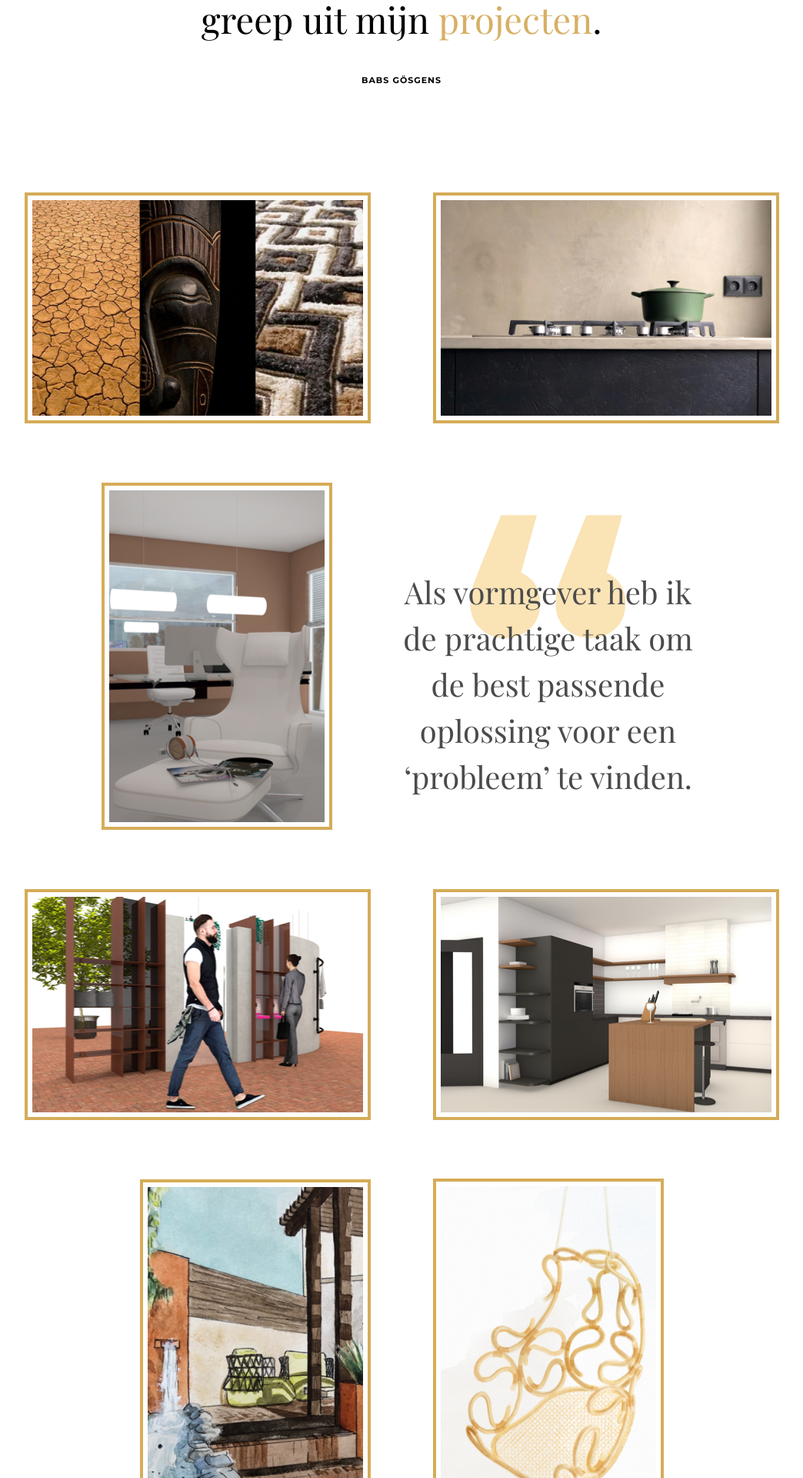
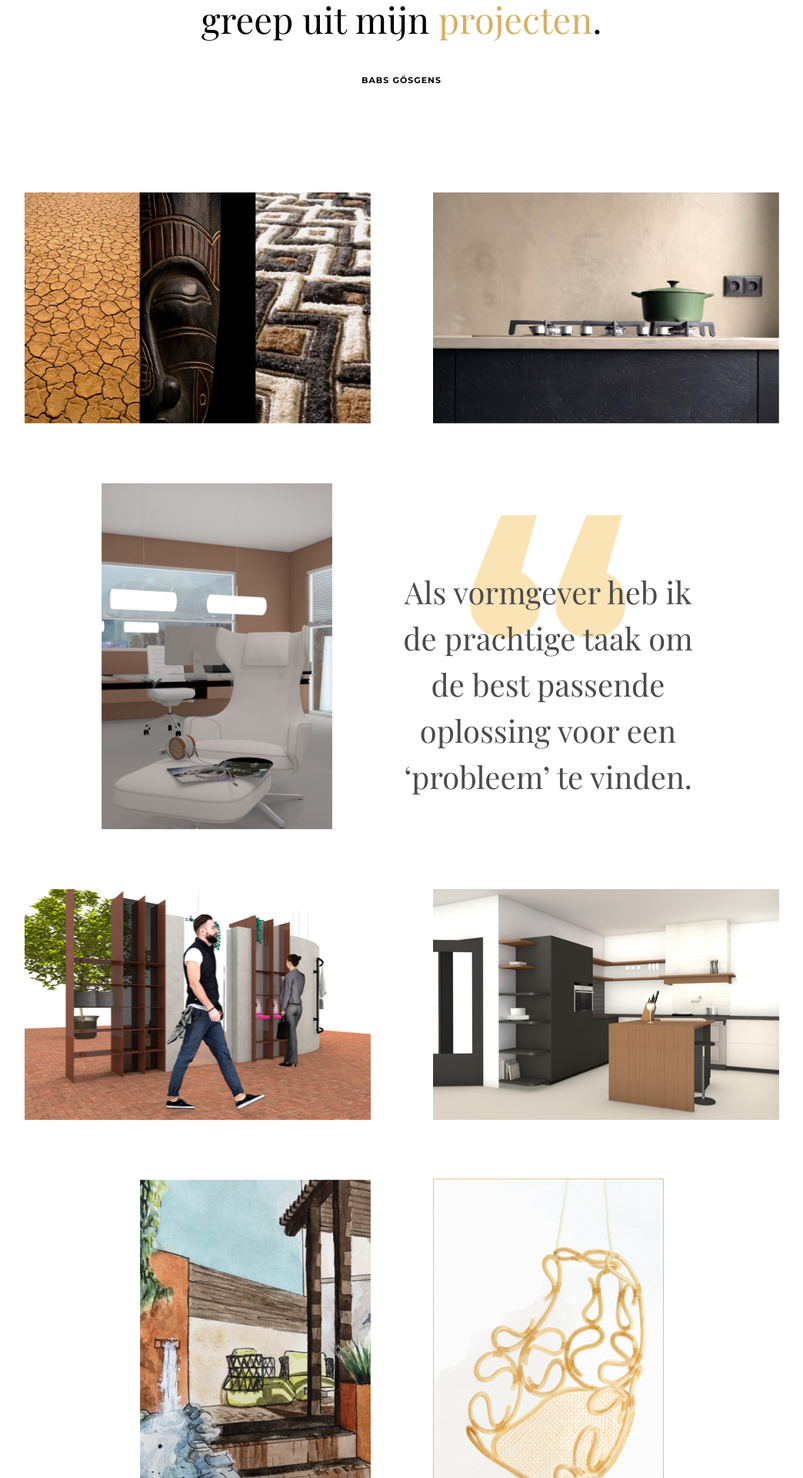
Before and after one commit to babsgosgens/babsgosgens, a Jekyll site: the page built from pages/index.md, in a window 1280 px wide. Shown: the part 427-2347 px from the top of the page at 77% size, without its empty margins (118-1162 px from the left). Built offline with Jekyll 4.4.1, drawn with Linux system fonts in a browser that asks for light colours; some web fonts are replaced.

Commit message:
Hide border

```diff
--- a/assets/css/style.scss
+++ b/assets/css/style.scss
@@ -1114,21 +1114,21 @@
 {
     display: inline-block;
     position: relative;
-    &::before,
-    &::after {
-        content: "";
-        position: absolute;
-        top: 0;
-        right: 0;
-        bottom: 0;
-        left: 0;
-    }
-    &::before {
-        border: 10px solid #FFFFFF;
-    }
-    &::after {
-        border: 4px solid #D5AC58;
-    }
+    // &::before,
+    // &::after {
+    //     content: "";
+    //     position: absolute;
+    //     top: 0;
+    //     right: 0;
+    //     bottom: 0;
+    //     left: 0;
+    // }
+    // &::before {
+    //     border: 10px solid #FFFFFF;
+    // }
+    // &::after {
+    //     border: 4px solid #D5AC58;
+    // }
 }
 
 .grid-item
@@ -2229,6 +2229,7 @@
     h2.entry-title
     {
         font-size: 30px;
+        line-height: 1;
     }
 
     p.custom-text-class, p.custom-field-class
```
